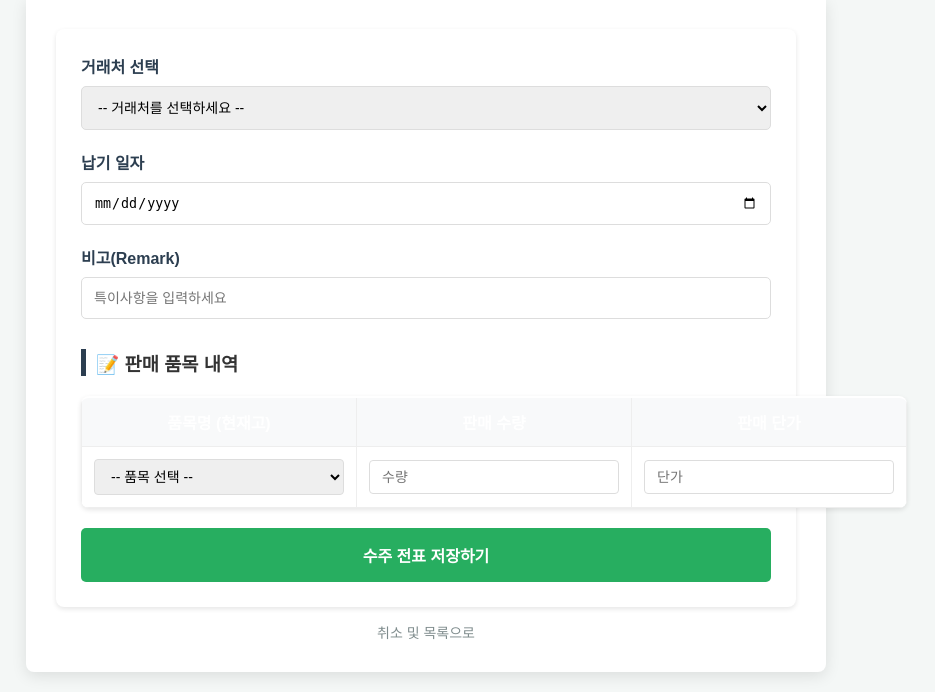
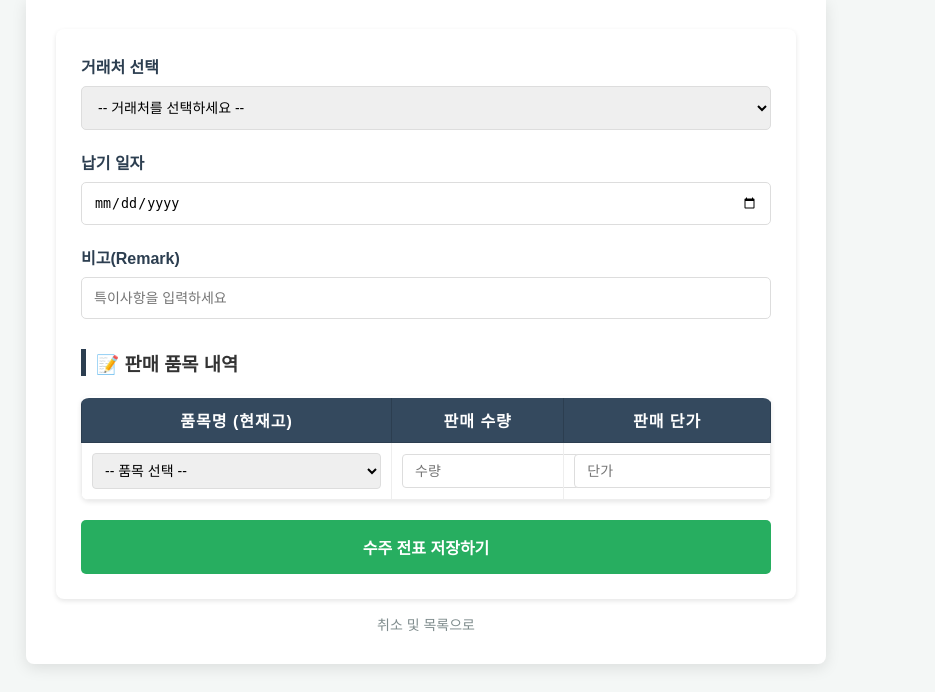
Before and after one commit to san123452/ESS_ERP, a Java web app: page /logis/order/sell/add in a window 1280 px wide. Shown: the part 140-832 px from the top of the page, without its empty margins (214-1149 px from the left). After the commit the page ends 808 px from the top, so only its background shows below. Run offline with Spring Boot 4, a stand-in JSP engine, Linux system fonts and the light colour scheme; the visitor is signed in with stand-in values (Sample User, id 1); data that the repository does not hold is empty; some of the project's set-up classes (security, data sources, template engines, error pages and the like) are left out, and stand-ins take their place; some libraries are stand-ins or nearby versions.

Commit message:
수주 전표 css 수정

```diff
--- a/src/main/webapp/WEB-INF/views/logistics/orderSellAdd.jsp
+++ b/src/main/webapp/WEB-INF/views/logistics/orderSellAdd.jsp
@@ -7,16 +7,41 @@
     <title>ESS ERP - 수주 등록</title>
     <link rel="stylesheet" href="/css/common.css">
     <style>
+        * { box-sizing: border-box; }
         body { font-family: 'Malgun Gothic', sans-serif; padding: 20px; background-color: #f4f7f6; color: #333; }
         .container { max-width: 800px; margin: 0 auto; }
         .header { background: #2c3e50; color: white; padding: 15px 20px; border-radius: 8px 8px 0 0; margin-bottom: 0; }
         .form-card { background: white; padding: 30px; border-radius: 0 0 8px 8px; box-shadow: 0 4px 15px rgba(0,0,0,0.1); }
         .form-group { margin-bottom: 20px; }
         .form-group label { display: block; font-weight: bold; margin-bottom: 8px; color: #2c3e50; }
-        .form-group input, .form-group select { width: 100%; padding: 12px; border: 1px solid #ddd; border-radius: 5px; box-sizing: border-box; }
-        table { width: 100%; border-collapse: collapse; margin-top: 20px; border-top: 2px solid #2c3e50; }
-        th, td { border: 1px solid #eee; padding: 12px; text-align: center; }
-        th { background-color: #f8f9fa; font-weight: bold; }
+        .form-group input, .form-group select {
+            width: 100%;
+            padding: 12px;
+            border: 1px solid #ddd;
+            border-radius: 5px;
+        }
+        table {
+            width: 100%;
+            border-collapse: collapse;
+            margin-top: 20px;
+            border-top: 2px solid #2c3e50;
+            table-layout: fixed;
+        }
+        th, td { border: 1px solid #eee; padding: 10px; text-align: center; }
+        th {
+		    background-color: #34495e;
+		    color: white;
+		    font-weight: bold;
+		    letter-spacing: 1px;
+		    border: 1px solid #2c3e50;
+		}
+        td input, td select {
+            width: 100%;
+            padding: 8px;
+            border: 1px solid #ddd;
+            border-radius: 4px;
+            display: block;
+        }
         .btn-submit { width: 100%; background-color: #27ae60; color: white; border: none; padding: 15px; font-size: 16px; font-weight: bold; cursor: pointer; border-radius: 5px; margin-top: 20px; transition: 0.3s; }
         .btn-submit:hover { background-color: #219150; }
         .btn-back { display: block; text-align: center; margin-top: 15px; color: #7f8c8d; text-decoration: none; font-size: 14px; }
@@ -57,9 +82,9 @@
             <table>
                 <thead>
                     <tr>
-                        <th style="width: 50%;">품목명 (현재고)</th>
-                        <th>판매 수량</th>
-                        <th>판매 단가</th>
+                        <th style="width: 45%;">품목명 (현재고)</th>
+                        <th style="width: 25%;">판매 수량</th>
+                        <th style="width: 30%;">판매 단가</th>
                     </tr>
                 </thead>
                 <tbody>
```
